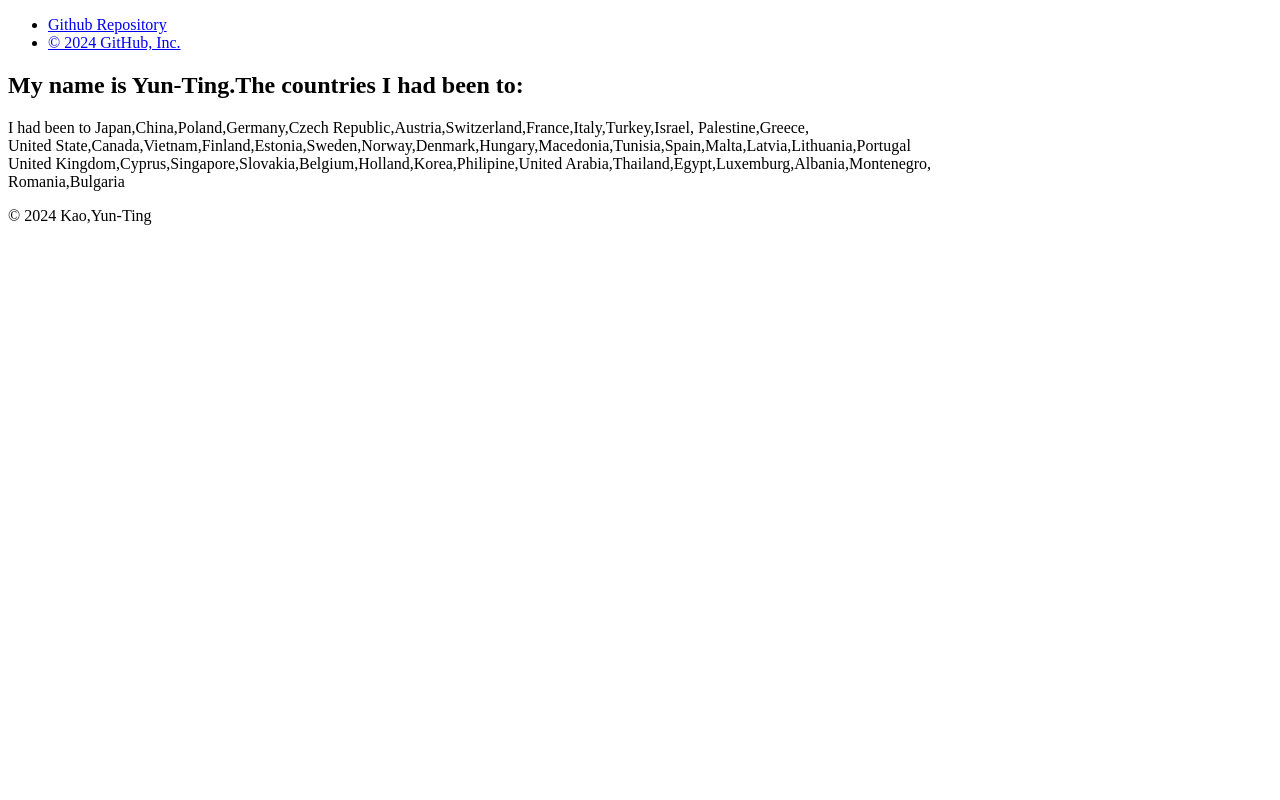
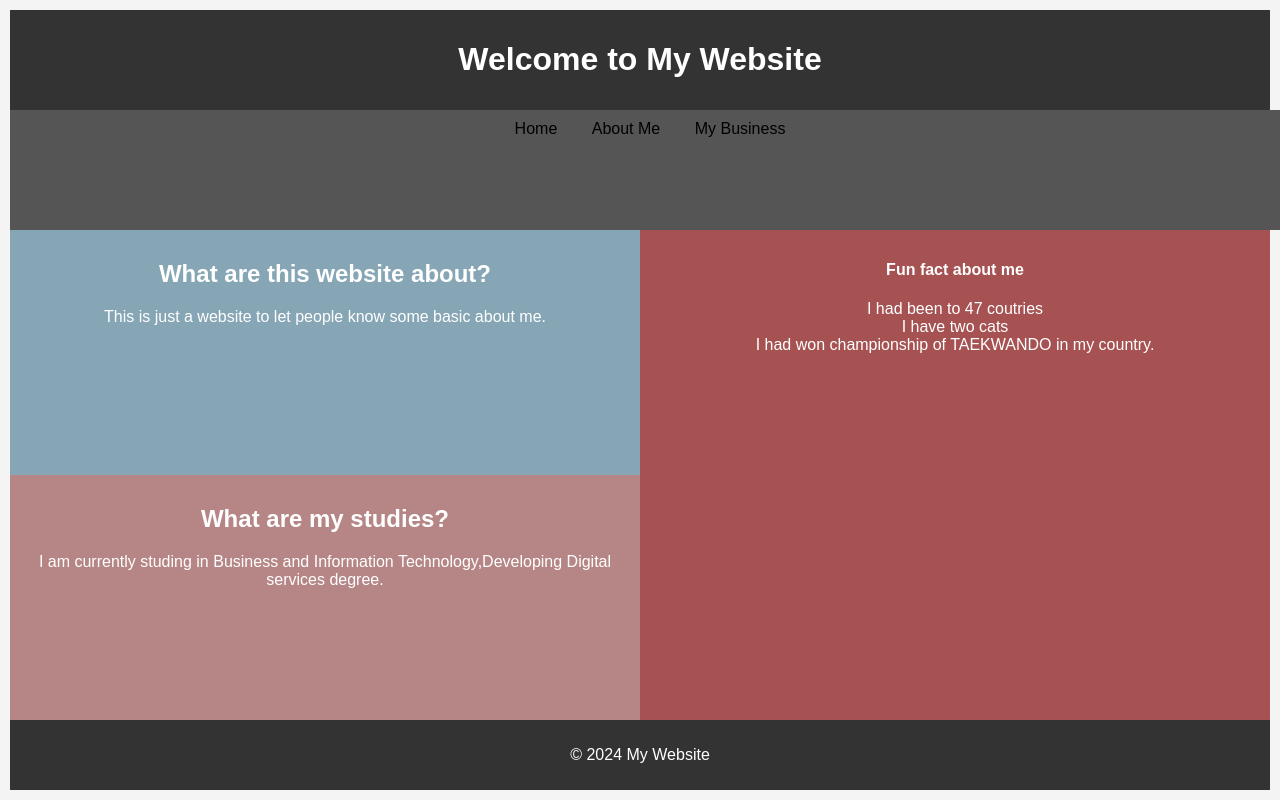
Before and after one commit to yunting8482/yunting8482.github.io, a plain HTML site: page index.html in a window 1280 px wide. Drawn offline with Linux system fonts and the light colour scheme.

Commit message:
Add files via upload

```diff
--- a/index.html
+++ b/index.html
@@ -1,29 +1,153 @@
+
 <!DOCTYPE html>
 <html lang="en">
 <head>
     <meta charset="UTF-8">
-    <meta name="viewport" content="width=device-width,initial-scale=1.0">
-    <title>My Simple HTML Page</title>
+    <meta name="viewport" content="width=device-width, initial-scale=1.0">
+    <title>Basic HTML & CSS Template</title>
+    <style>
+        /* CSS Styles go here */
+        body {
+            font-family: Arial, sans-serif;
+            background-color: #f4f4f4;
+            margin: 0;
+            padding: 0;
+        }
+
+        header {
+            background-color: #333;
+            color: white;
+            padding: 15px;
+            text-align: center;
+        }
+
+        nav {
+            height: 100px;
+            width: 100%;
+            text-align: center;
+            margin: 0px ;
+        }
+
+        nav a {
+            text-decoration: none;
+            color: black;
+            padding: 10px 15px;
+            margin: 0px;
+            border-radius: 5px;
+        }
+
+        nav a:hover {
+
+            background-color: rgb(86, 52, 52);
+        }
+
+.container {
+    display: grid;
+    grid-template-areas:
+        "header"
+        "nav"
+        "content"
+        "footer";
+    grid-template-columns: 1fr;
+    grid-template-rows: auto auto 1fr auto;
+    gap: 0px;
+    height: 100vh;
+    padding: 10px;
+    box-sizing: border-box;
+}
+header {
+    grid-area: header;
+    background-color: #333;
+    color: white;
+    text-align: center;
+    padding: 10px;
+}
+
+nav {
+    grid-area: nav;
+    background-color: #555;
+    color: white;
+    text-align: center;
+    padding: 10px;
+}
+
+
+
+.content {
+    grid-area: content;
+    display: grid;
+    grid-template-columns: 1fr 1fr; /* Two columns for section, article, and aside */
+    grid-template-rows: 1fr 1fr; /* Two equal rows for section and article */
+    gap: 0px;
+}
+
+section {
+    grid-column: 1; /* Place in the first column */
+    grid-row: 1; /* First row */
+    background-color: #86a6b6;
+    padding: 10px;
+    text-align: center;
+    color: white;
+}
+
+article {
+    grid-column: 1; /* Place in the first column */
+    grid-row: 2; /* Second row */
+    background-color: #b68686;
+    padding: 10px;
+    text-align: center;
+    color: white;
+}
+
+aside {
+    grid-column: 2; /* Place in the second column */
+    grid-row: span 2; /* Span across both rows */
+    background-color: #a65252;
+    padding: 10px;
+    text-align: center;
+    color: white;
+}
+
+footer {
+    grid-area: footer;
+    background-color: #333;
+    color: white;
+    text-align: center;
+    padding: 10px;
+}
+
+
+    </style>
 </head>
 <body>
-    <header>
+    <div class="container">
+     <header>
+        <h1>Welcome to My Website</h1>
+    </header>
     <nav>
-        <ul>
-            <li><a href="https://github.com/yunting8482/yunting8482.github.io/blob/main/HTML-Basic-Assignment/index.html">Github Repository</a></li>
-            <li><a href="#">© 2024 GitHub, Inc.</a></li>
-        </ul>
+        <a href="index.html">Home</a>
+        <a href="C:\Users\USER\Desktop\Laurea\Foundation of Web development\HTML-Basic-Assignment\index.html.html">About Me</a>
+        <a href="C:\Users\USER\Desktop\Laurea\Foundation of Web development\HTMLfile\test-sites\index.html\second.html">My Business</a>
     </nav>
-    </header>
-    <main>
-        <h2>My name is Yun-Ting.The countries I had been to:</h2>
-        <p>I had been to Japan,China,Poland,Germany,Czech Republic,Austria,Switzerland,France,Italy,Turkey,Israel, Palestine,Greece,<br>
-            United State,Canada,Vietnam,Finland,Estonia,Sweden,Norway,Denmark,Hungary,Macedonia,Tunisia,Spain,Malta,Latvia,Lithuania,Portugal<br>
-            United Kingdom,Cyprus,Singapore,Slovakia,Belgium,Holland,Korea,Philipine,United Arabia,Thailand,Egypt,Luxemburg,Albania,Montenegro,<br>
-            Romania,Bulgaria
-        </p>
-    </main>
+    <div class="content">
+        <section>
+        <h2>What are this website about?</h2>
+        <p>This is just a website to let people know some basic about me.</p>
+    </section>
+        <article>
+        <h2>What are my studies?</h2>
+        <p>I am currently studing in Business and Information Technology,Developing Digital services degree.</p>
+        </article>
+        <aside>
+            <h4>Fun fact about me</h4>
+            <p>I had been to 47 coutries<br>
+             I have two cats<br>
+            I had won championship of TAEKWANDO in my country.
+            </p>
+        </aside>
+    </div>
     <footer>
-        <p>&copy; 2024 Kao,Yun-Ting</p>
-    </footer>
+        <p>&copy; 2024 My Website</p>
+        </footer>
 </body>
 </html>
```
